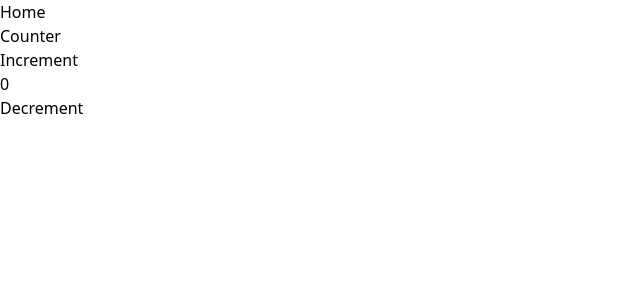
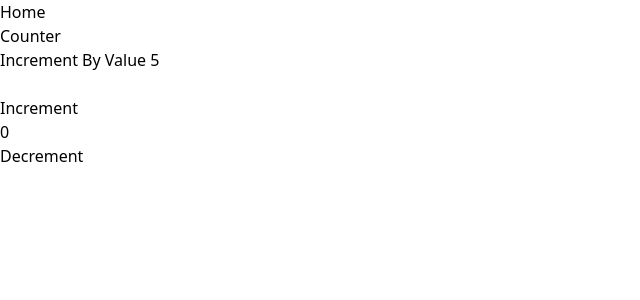
Before and after one commit to ACM-Anik/redux_explore, a React (Vite) app: page / in a window 1280 px wide. Shown: the top 300 px of the page, without its empty margins (0-640 px from the left). Built offline with nearby package versions, Linux system fonts and the light colour scheme.

Commit message:
dispatch and playload implemented

```diff
--- a/src/components/Counter.jsx
+++ b/src/components/Counter.jsx
@@ -1,19 +1,25 @@
-import { useSelector } from "react-redux";
+import { useDispatch, useSelector } from "react-redux";
+import { decrement, increment, incrementByValue } from "../redux/features/counter/counterSlice";
 
 const Counter = () => {
 
     const { count } = useSelector((state) => state.counter);
+    const dispatch = useDispatch();
     console.log(count);
 
     return (
         <div>
             <h1 className="text-center">Counter</h1>
             <div>
-                <button>Increment</button>
-                <div>
+                <button onClick={() => dispatch(incrementByValue(5))} className="bg-blue-500 p-2">Increment By Value 5</button>
+                <br />
+                <br />
+
+                <button onClick={() => dispatch(increment())} className="bg-purple-500 p-2">Increment</button>
+                <div className="text-4xl">
                     <h1>{count}</h1>
                 </div>
-                <button>Decrement</button>
+                <button onClick={() => dispatch(decrement())} className="bg-purple-500 p-2">Decrement</button>
             </div>
         </div>
     )
--- a/src/redux/features/counter/counterSlice.js
+++ b/src/redux/features/counter/counterSlice.js
@@ -14,8 +14,12 @@ const counterSlice = createSlice({
         decrement: (state) => {
             state.count = state.count - 1;
         },
+
+        incrementByValue: (state, actions) => {
+            state.count = state.count + actions.payload;
+        }
     },
 });
 
-export const {increment, decrement} = counterSlice.actions;
+export const {increment, decrement, incrementByValue} = counterSlice.actions;
 export default counterSlice.reducer;
```
